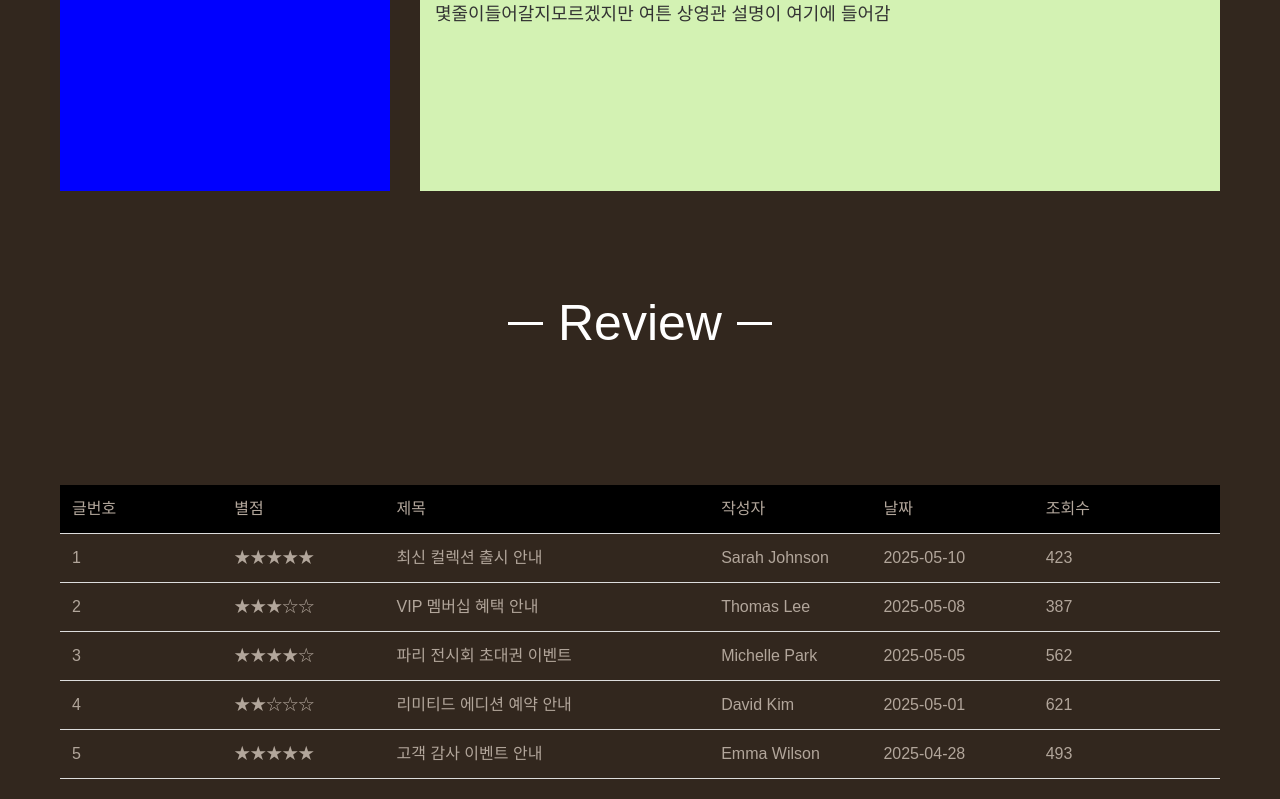
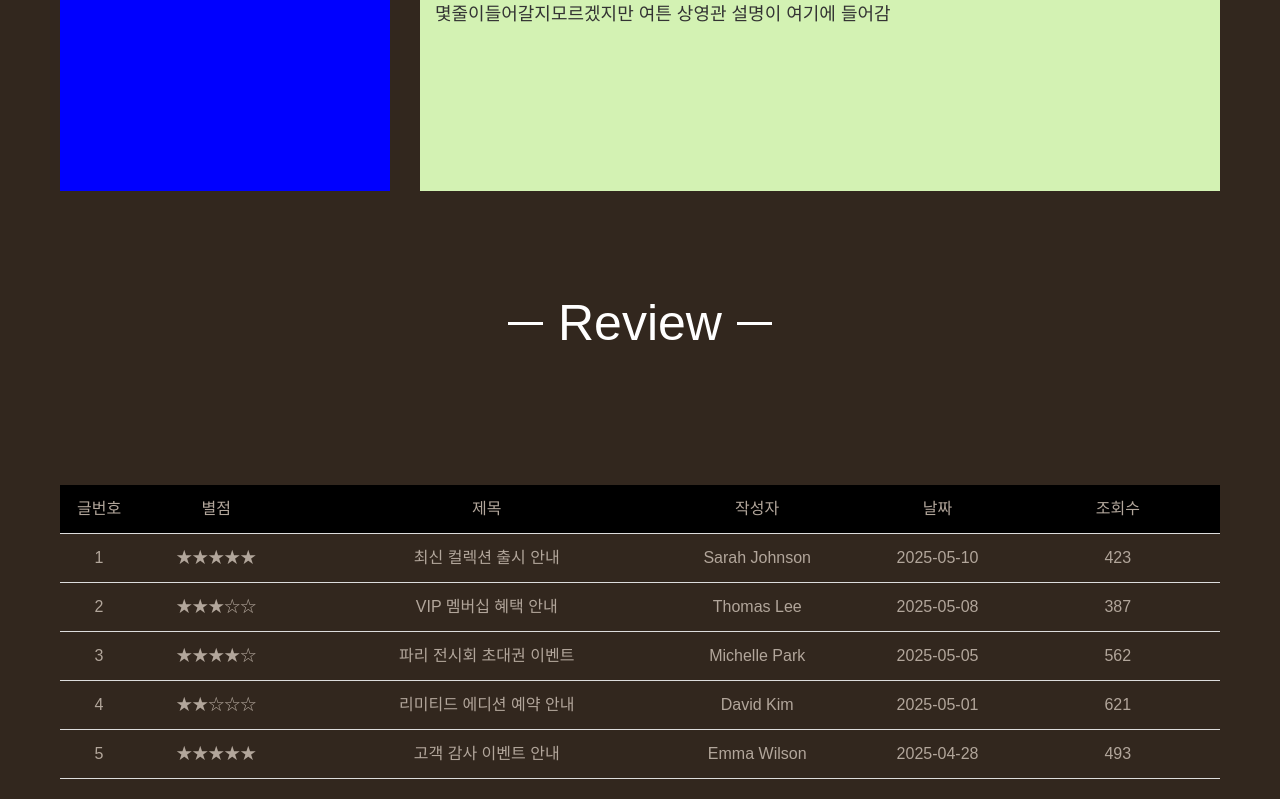
Before and after one commit to TEAM-BugSquashers/scenestra-frontend, a React (Vite) app: page /review in a window 1280 px wide. Shown: the part 463-1262 px from the top of the page. Built offline with nearby package versions, Linux system fonts and the light colour scheme; a web font is replaced by a local one.

Commit message:
feat: 게시판 가운데 정렬 수정 #11
Arrow down hover 될때 위치 조정 필요

```diff
--- a/src/pages/NotFound/NotFound.jsx
+++ b/src/pages/NotFound/NotFound.jsx
@@ -1,6 +1,8 @@
+import classes from './NotFound.module.css'
+
 export default function NotFound() {
     return (
-    <div>
+    <div className={classes.wrap}>
         <h1>404 - 페이지를 찾을 수 없습니다</h1>
         <p>요청하신 페이지가 존재하지 않습니다.</p>
     </div>
--- /dev/null
+++ b/src/pages/NotFound/NotFound.module.css
@@ -0,0 +1,3 @@
+.wrap{
+    padding: 60px;
+}
--- a/src/pages/components/header/Header.jsx
+++ b/src/pages/components/header/Header.jsx
@@ -3,7 +3,7 @@ import classes from './Header.module.css';
 
 function Header({ toggleMenu, isMenuOpen }) {
   return (
-    <header>
+    <header className={classes.header}>
       <div className={classes.logo}>
         <a href="#">SCENESTRA</a>
       </div>
--- a/src/pages/components/header/Header.module.css
+++ b/src/pages/components/header/Header.module.css
@@ -1,4 +1,4 @@
-header{
+.header{
     width: 100%;
     height: 60px;
     background-color: #32271e;
--- a/src/pages/review/Review.module.css
+++ b/src/pages/review/Review.module.css
@@ -87,10 +87,11 @@ section{
     font-weight: bold;
     background-color: black;
     display: grid;
-    grid-template-columns: 1fr 1fr 2fr 1fr 1fr 1fr;
+    grid-template-columns: 0.3fr 1fr 2fr 1fr 1fr 1fr;
     padding: 12px;
     border-bottom: 1px solid #ddd;
     align-items: center;
+    text-align: center;
 }
 
 .board_header div span{
@@ -101,6 +102,7 @@ section{
     display: flex;
     gap: 5px;
     align-items: center;
+    justify-content: center;
 }
 
 .board_header div:nth-child(1),
@@ -117,7 +119,7 @@ section{
 
 .board_row {
     display: grid;
-    grid-template-columns: 1fr 1fr 2fr 1fr 1fr 1fr;
+    grid-template-columns: 0.3fr 1fr 2fr 1fr 1fr 1fr;
     padding: 12px;
     border-bottom: 1px solid #ddd;
     align-items: center;
@@ -126,6 +128,10 @@ section{
 .board_row:hover {
     background-color: #725035;
     cursor: pointer;
+}
+
+.board_row div{
+    text-align: center;
 }
 
 
```
